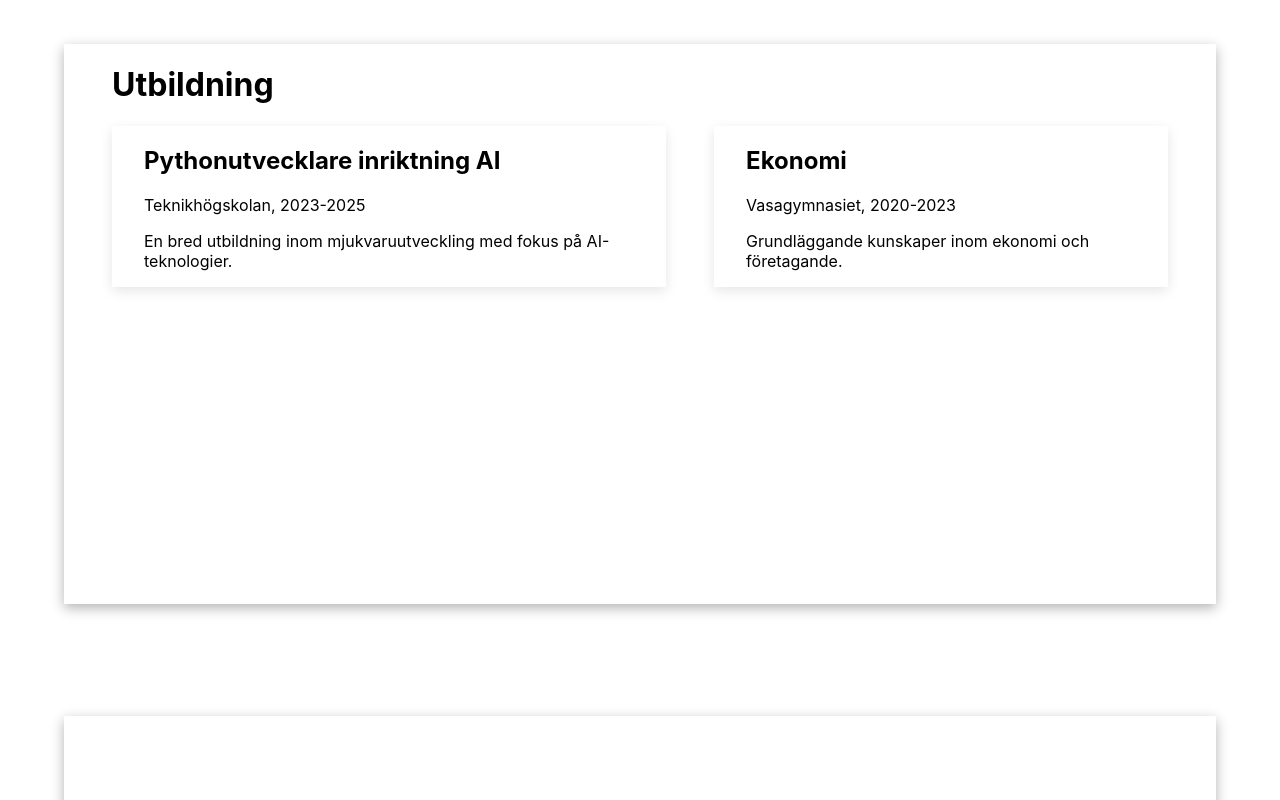
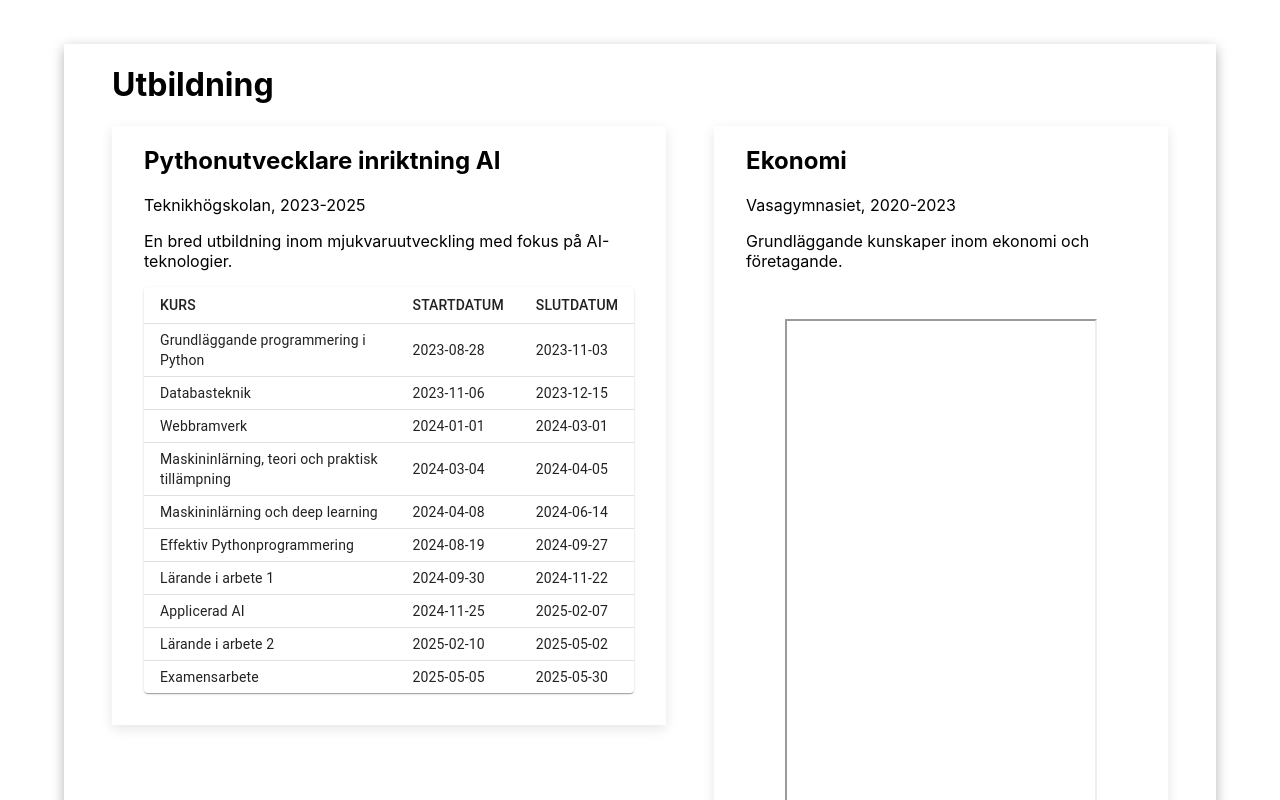
Before and after one commit to Jenkan27/Jenkan27.github.io, a React (Create React App) app: page / in a window 1280 px wide. Shown: the part 740-1540 px from the top of the page. Built offline with nearby package versions, Linux system fonts and the light colour scheme.

Commit message:
added table and pdf to utbildning

```diff
--- a/src/components/Div2.js
+++ b/src/components/Div2.js
@@ -1,5 +1,6 @@
 import React from 'react';
 import '../css/Div2.css';
+import CourseTable from './table.js';
 
 const Div2 = () => {
   return (
@@ -17,6 +18,9 @@ const Div2 = () => {
         <p>Teknikhögskolan, 2023-2025</p>
         <p>En bred utbildning inom mjukvaruutveckling med fokus på AI-teknologier.</p>
       </div>
+
+      <CourseTable />
+
     </div>
 
     <div className="right">
@@ -25,6 +29,15 @@ const Div2 = () => {
         <p>Vasagymnasiet, 2020-2023</p>
         <p>Grundläggande kunskaper inom ekonomi och företagande.</p>
       </div>
+
+      <div className="pdf-container">
+        <iframe
+          src="/pdfs/Fasen_sa_dyrt_allt_ar!_G.A_Jens_Holm_Ek20.pdf"
+          title="Examensarbete PDF"
+          className="pdf-viewer"
+        />
+      </div>
+
     </div>
 
   </div>
--- /dev/null
+++ b/src/components/table.js
@@ -0,0 +1,89 @@
+import * as React from 'react';
+import Table from '@mui/material/Table';
+import TableBody from '@mui/material/TableBody';
+import TableCell from '@mui/material/TableCell';
+import TableContainer from '@mui/material/TableContainer';
+import TableHead from '@mui/material/TableHead';
+import TableRow from '@mui/material/TableRow';
+import Paper from '@mui/material/Paper';
+
+const rows = [
+  {
+    course: 'Grundläggande programmering i Python',
+    startDate: '2023-08-28',
+    endDate: '2023-11-03',
+  },
+  {
+    course: 'Databasteknik',
+    startDate: '2023-11-06',
+    endDate: '2023-12-15',
+  },
+  {
+    course: 'Webbramverk',
+    startDate: '2024-01-01',
+    endDate: '2024-03-01',
+  },
+  {
+    course: 'Maskininlärning, teori och praktisk tillämpning',
+    startDate: '2024-03-04',
+    endDate: '2024-04-05',
+  },
+  {
+    course: 'Maskininlärning och deep learning',
+    startDate: '2024-04-08',
+    endDate: '2024-06-14',
+  },
+  {
+    course: 'Effektiv Pythonprogrammering',
+    startDate: '2024-08-19',
+    endDate: '2024-09-27',
+  },
+  {
+    course: 'Lärande i arbete 1',
+    startDate: '2024-09-30',
+    endDate: '2024-11-22',
+  },
+  {
+    course: 'Applicerad AI',
+    startDate: '2024-11-25',
+    endDate: '2025-02-07',
+  },
+  {
+    course: 'Lärande i arbete 2',
+    startDate: '2025-02-10',
+    endDate: '2025-05-02',
+  },
+  {
+    course: 'Examensarbete',
+    startDate: '2025-05-05',
+    endDate: '2025-05-30',
+  },
+];
+
+export default function CourseTable() {
+  return (
+    <TableContainer component={Paper} sx={{ width: '100%', overflowX: 'auto' }}>
+      <Table size="small" aria-label="course table">
+        <TableHead>
+          <TableRow>
+            <TableCell>KURS</TableCell>
+            <TableCell>STARTDATUM</TableCell>
+            <TableCell>SLUTDATUM</TableCell>
+          </TableRow>
+        </TableHead>
+        <TableBody>
+          {rows.map((row, index) => (
+            <TableRow
+              key={index}
+              sx={{ '&:last-child td, &:last-child th': { border: 0 } }}
+            >
+              <TableCell component="th" scope="row">{row.course}</TableCell>
+              <TableCell>{row.startDate}</TableCell>
+              <TableCell>{row.endDate}</TableCell>
+            </TableRow>
+          ))}
+        </TableBody>
+      </Table>
+    </TableContainer>
+  );
+}
--- a/src/css/Div2.css
+++ b/src/css/Div2.css
@@ -25,6 +25,7 @@
 
 .left {
   padding-inline: 2rem;
+  padding-bottom: 2rem;
   height: 95%;
   width: 55%;
   box-shadow: 0px 4px 12px rgba(0, 0, 0, 0.1);
@@ -36,6 +37,17 @@
   height: 95%;
   width: 45%;
   box-shadow: 0px 4px 12px rgba(0, 0, 0, 0.1);
+}
+
+.pdf-container {
+  padding-block: 2rem;
+  display: flex;
+  justify-content: space-around;
+}
+
+.pdf-viewer {
+  width: 80%;
+  height: 35rem;
 }
 
 @media (max-width: 850px) {
```
Also changed, not shown: 2 other files (tests, documents, lock files or other folders).
